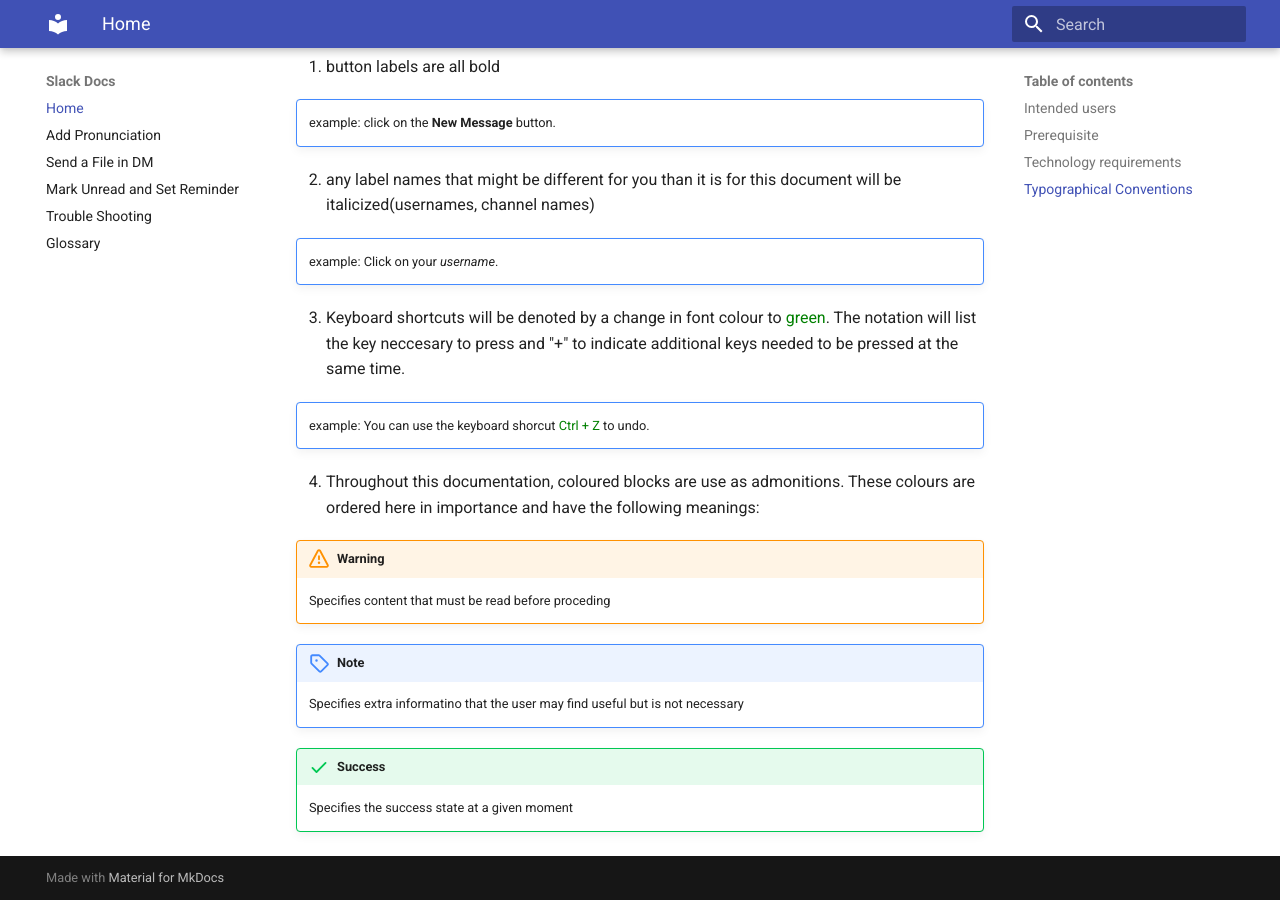
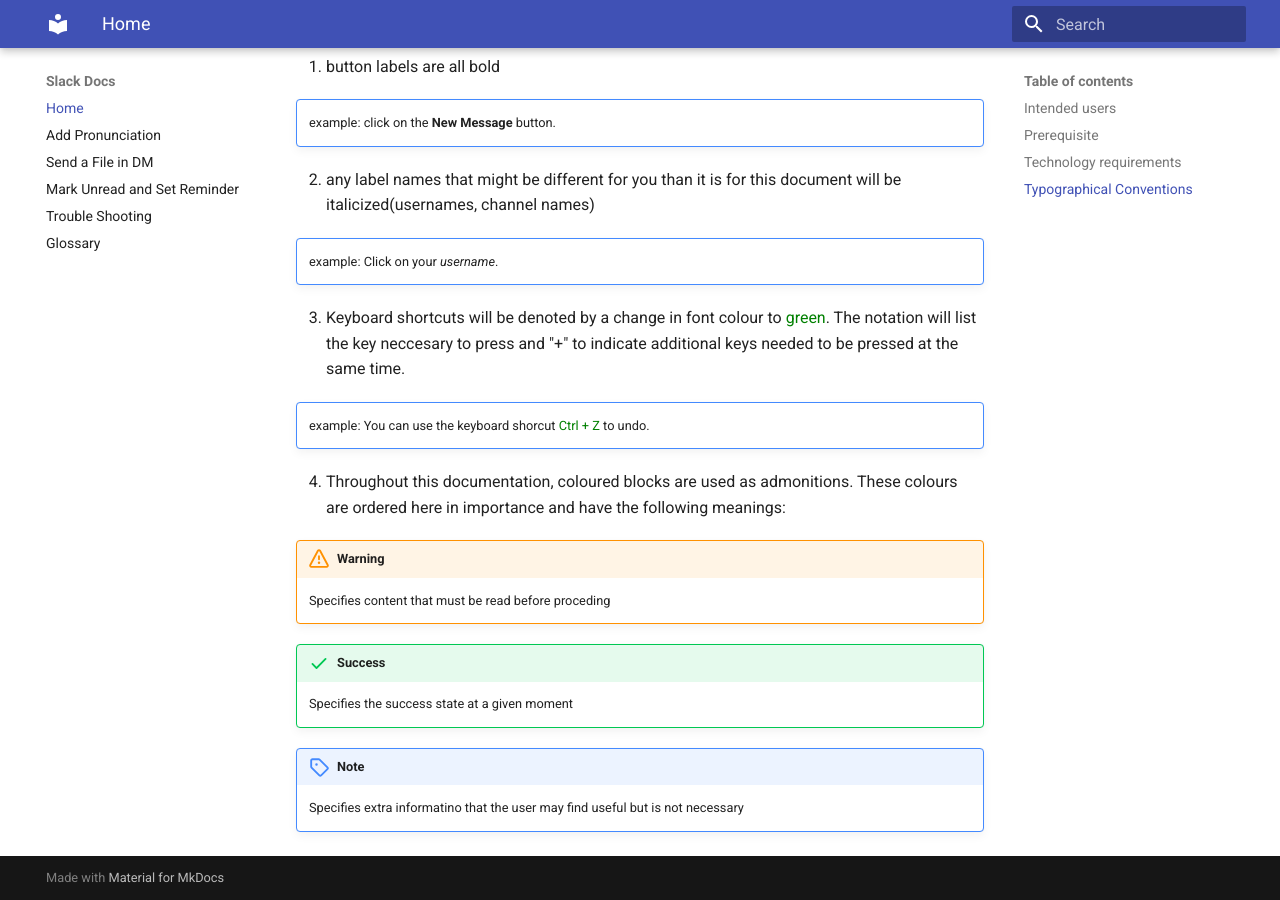
Before and after one commit to matthewy0987/COMM2216_SlackDocs, an MkDocs documentation site: the page built from docs/index.md, in a window 1280 px wide and 900 px high, scrolled down 1080 px. Built offline with MkDocs 1.6.1 and Material for MkDocs 9.7.7, drawn with Linux system fonts in a browser that asks for light colours.

Commit message:
fix admonation

```diff
--- a/docs/index.md
+++ b/docs/index.md
@@ -42,10 +42,10 @@
     example:
     You can use the keyboard shorcut <span style="color:green">Ctrl + Z</span> to undo.
 
-4. Throughout this documentation, coloured blocks are use as admonitions. These colours are ordered here in importance and have the following meanings:
+4. Throughout this documentation, coloured blocks are used as admonitions. These colours are ordered here in importance and have the following meanings:
 !!! warning
     Specifies content that must be read before proceding
+!!! success
+    Specifies the success state at a given moment
 !!! note
     Specifies extra informatino that the user may find useful but is not necessary
-!!! success
-    Specifies the success state at a given moment
```
